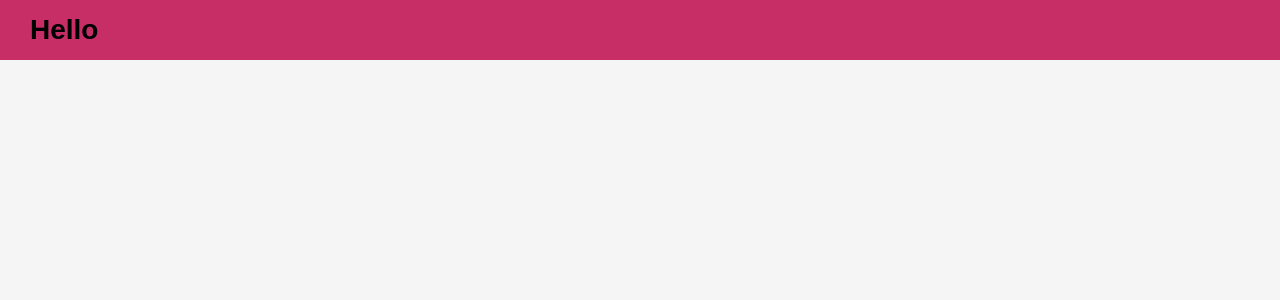
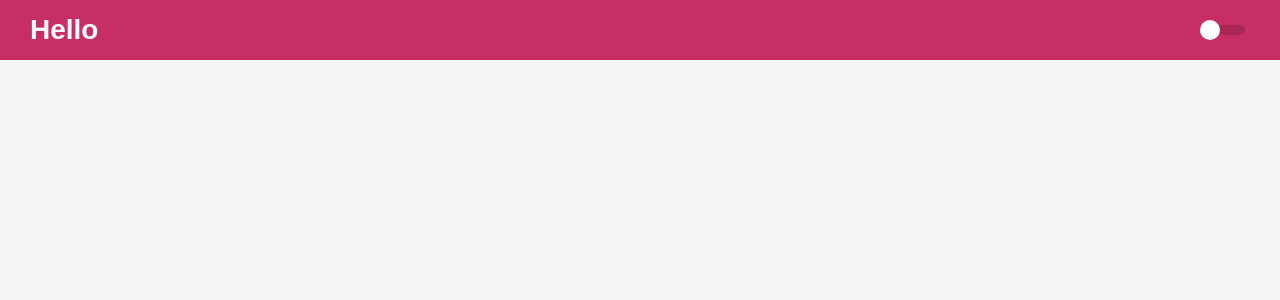
Before and after one commit to PatricSPires/themeswitcher, a React (Create React App) app: page / in a window 1280 px wide. Shown: the top 300 px of the page. Built offline with nearby package versions, Linux system fonts and the light colour scheme.

Commit message:
feat(switcher): create component with styles

```diff
--- a/package.json
+++ b/package.json
@@ -11,9 +11,11 @@
     "@types/react": "^16.9.0",
     "@types/react-dom": "^16.9.0",
     "@types/styled-components": "^5.1.0",
+    "polished": "^3.6.5",
     "react": "^16.13.1",
     "react-dom": "^16.13.1",
     "react-scripts": "3.4.1",
+    "react-switch": "^5.0.1",
     "react-switcher": "^1.0.2",
     "styled-components": "^5.1.1",
     "typescript": "~3.7.2"
--- a/src/components/Header/index.tsx
+++ b/src/components/Header/index.tsx
@@ -1,11 +1,28 @@
-import React from "react";
+import React, { useContext } from "react";
+import Switch from "react-switch";
+import { ThemeContext } from "styled-components";
+import { shade } from "polished";
 
 import { Container } from "./styles";
 
 const Header: React.FC = () => {
+  const { colors } = useContext(ThemeContext);
+
   return (
     <Container>
       <h1>Hello</h1>
+
+      <Switch
+        onChange={() => {}}
+        checked={false}
+        checkedIcon={false}
+        uncheckedIcon={false}
+        height={10}
+        width={40}
+        handleDiameter={20}
+        offColor={shade(0.15, colors.primary)}
+        onColor={colors.secondary}
+      />
     </Container>
   );
 };
--- a/src/components/Header/styles.ts
+++ b/src/components/Header/styles.ts
@@ -3,8 +3,9 @@ import styled from "styled-components";
 export const Container = styled.div`
   height: 60px;
   background-color: ${(props) => props.theme.colors.primary};
-  color: ;
+  color: #fff;
   display: flex;
+  justify-content: space-between;
   align-items: center;
   padding: 0 30px;
 `;
```
Also changed, not shown: 1 other file (tests, documents, lock files or other folders).
